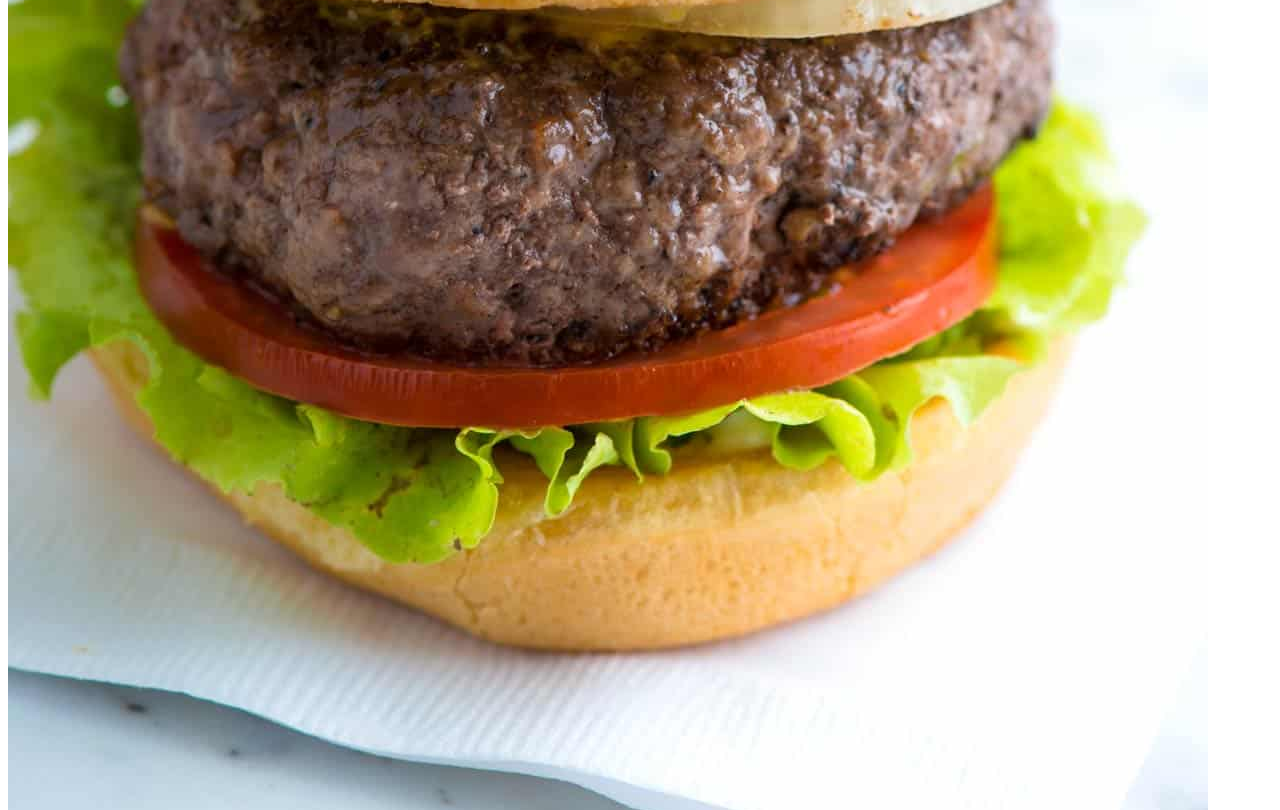
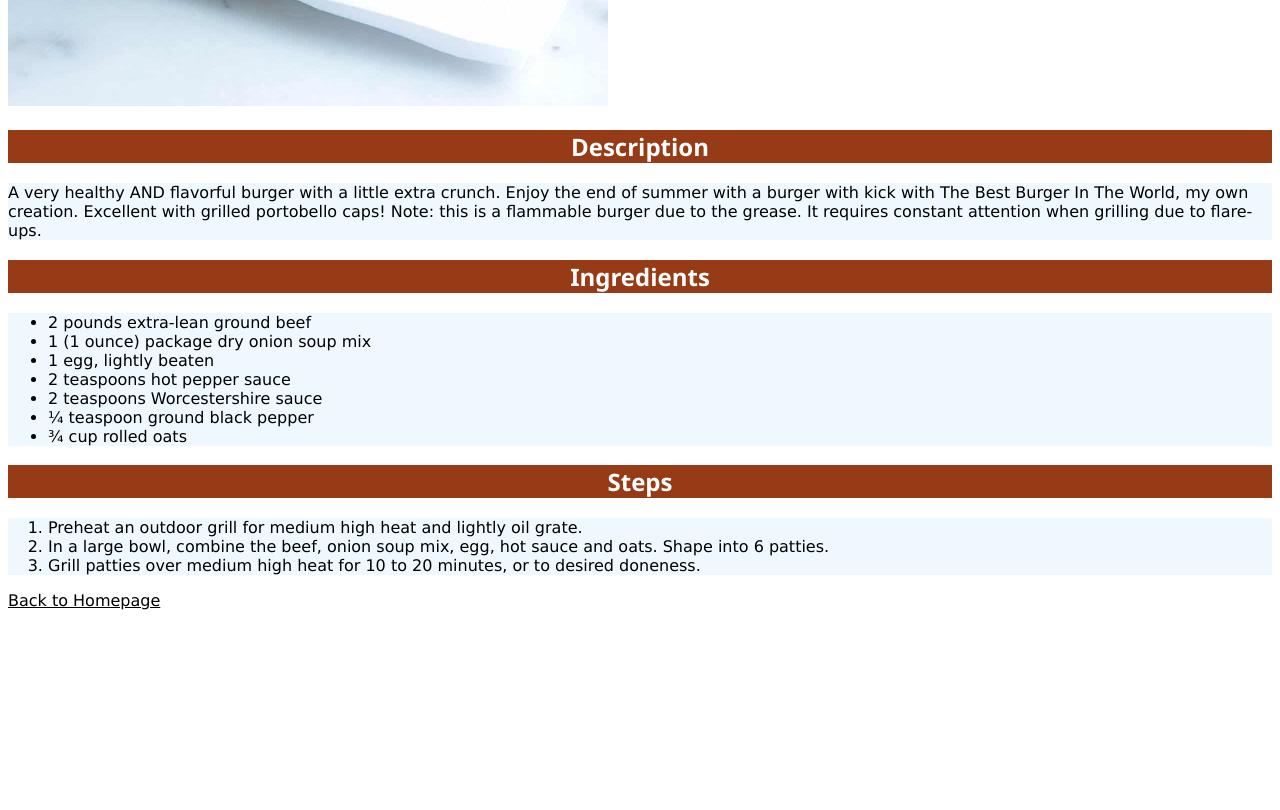
Before and after one commit to arsyahmad12/odin-recipes, a plain HTML site: page recipes/burger.html in a window 1280 px wide. Shown: the part 880-1690 px from the top of the page. After the commit the page ends 1498 px from the top, so only its background shows below. Drawn offline with Linux system fonts and the light colour scheme.

Commit message:
Added CSS Styles

```diff
--- a/recipes/burger.html
+++ b/recipes/burger.html
@@ -3,6 +3,7 @@
     <head>
         <title>Best Burger In The World</title>
         <meta charset="UTF-8">
+        <link rel="stylesheet" href="../style.css">
     </head>
 
     <body>
@@ -34,5 +35,6 @@
                 Grill patties over medium high heat for 10 to 20 minutes, or to desired doneness.
             </li>
         </ol>
+        <a href="../index.html">Back to Homepage</a>
     </body>
 </html>
--- /dev/null
+++ b/style.css
@@ -0,0 +1,27 @@
+* {
+    font-family: Verdana, Tahoma, sans-serif;
+    color: black;
+}
+h1,
+h2 {
+    font-family: 'Segoe UI', Tahoma, Verdana, sans-serif;
+    font-weight: 700;
+    text-align: center;
+}
+h1 {
+    background-color: hsl(177, 77%, 43%);
+    color: white;
+}
+h2 {
+    background-color: rgb(151, 59, 23);
+    color: white;
+}
+img {
+    width: 600px;
+    height: auto;
+}
+ul,
+ol,
+p {
+    background-color: aliceblue;
+}
```
Also changed, not shown: index.html (+2 -0 lines), recipes/katsu.html (+2 -0 lines), recipes/spaghetti.html (+2 -0 lines).
